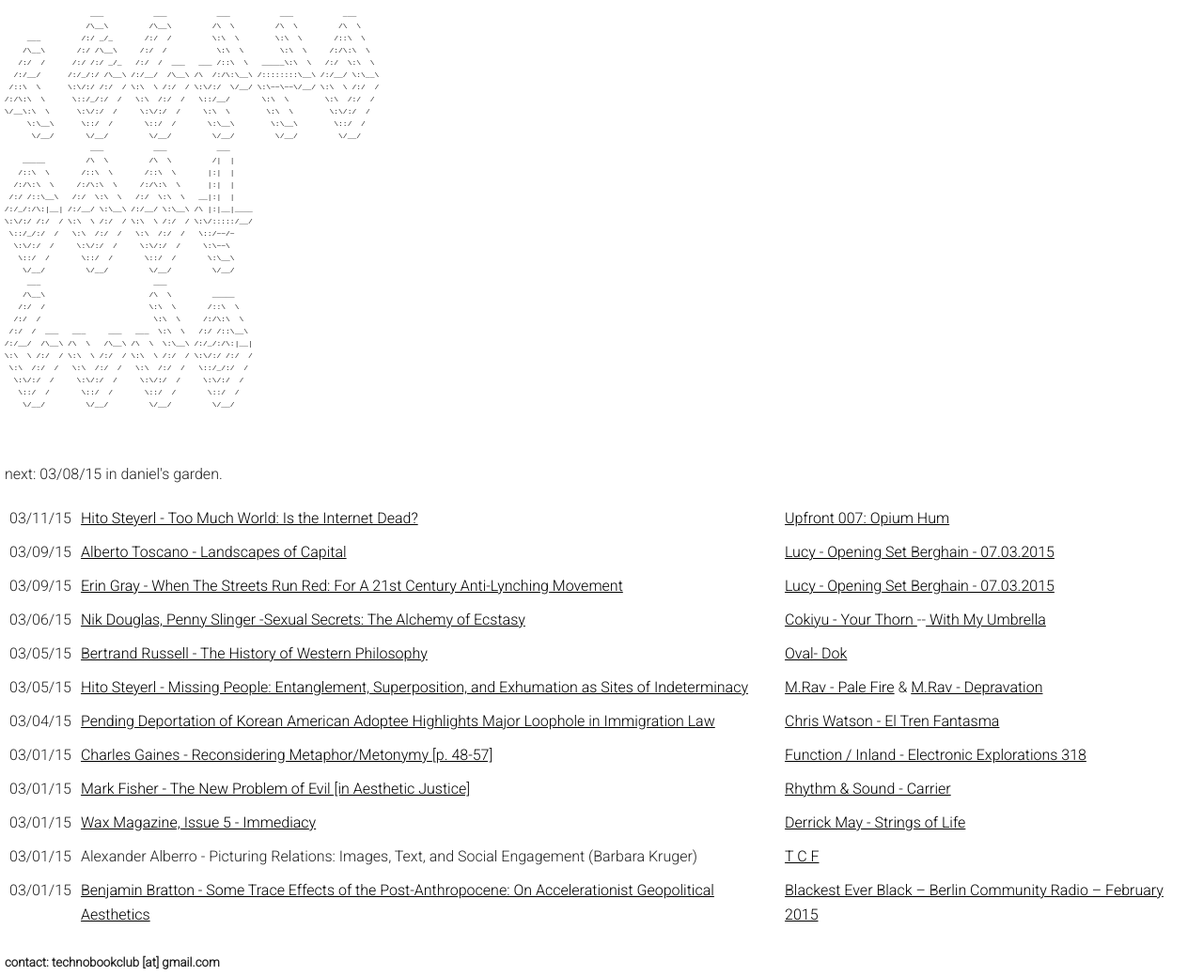
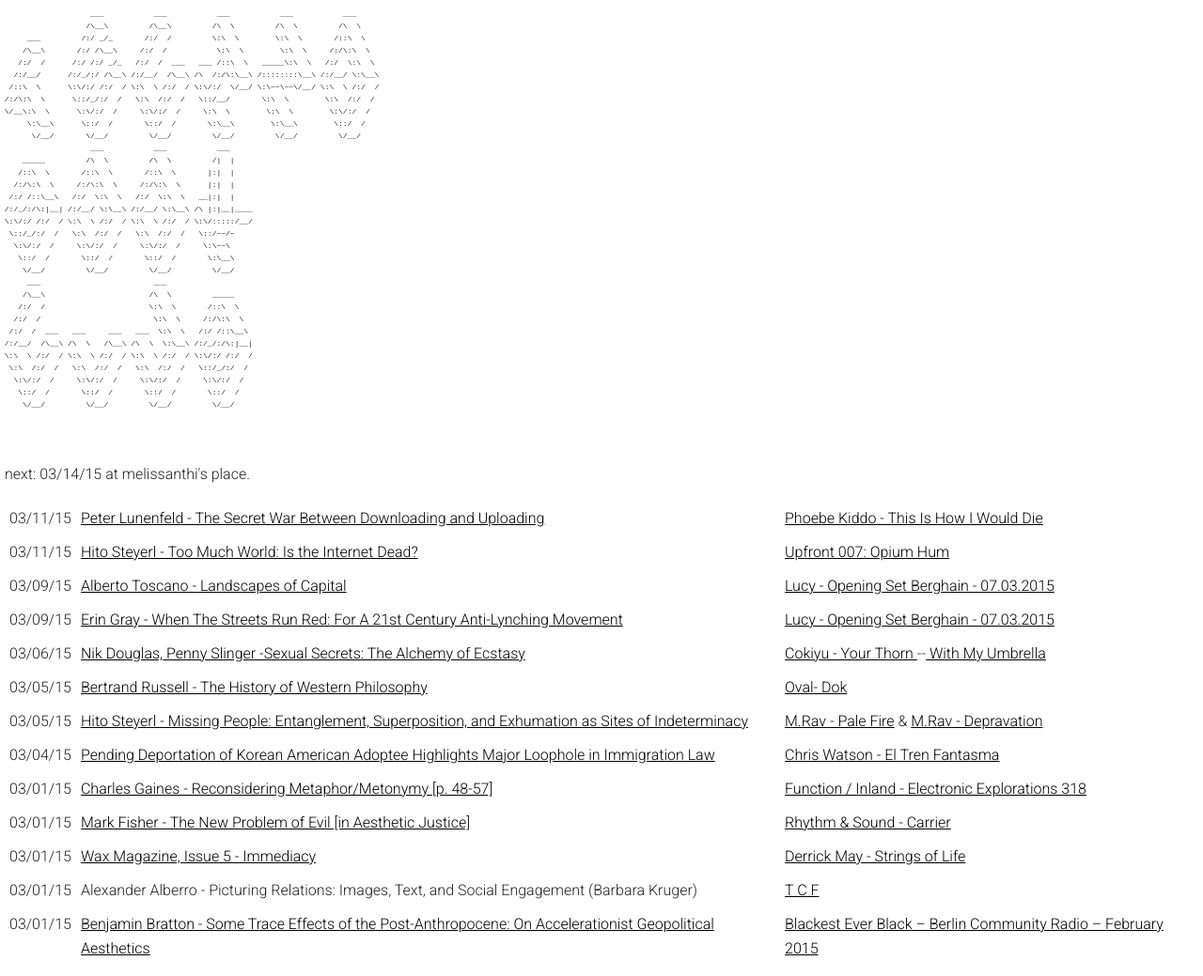
Before and after one commit to technobookclub/technobookclub, a plain HTML site: page index.html in a window 1280 px wide. Shown: the top 1039 px of the page at 94% size. Drawn offline with Linux system fonts and the light colour scheme.

Commit message:
Update index.html

```diff
--- a/index.html
+++ b/index.html
@@ -59,10 +59,11 @@
     <!--<h1>technobookclub</h1>-->
 
     <p>
-      next: 03/08/15 in daniel's garden.
+      next: 03/14/15 at melissanthi's place.
     </p>
 
     <table>
+    	<tr><td>03/11/15</td><td><a href="http://books.google.com/books?id=tGRiYN8kSiYC&printsec=frontcover&source=gbs_ge_summary_r&cad=0#v=onepage&q&f=false" target="_blank">Peter Lunenfeld - The Secret War Between Downloading and Uploading</a></td><td><a href="https://www.youtube.com/watch?v=11_kY8jLxl0" target="_blank">Phoebe Kiddo - This Is How I Would Die</a></td></tr>
     	<tr><td>03/11/15</td><td><a href="http://www.e-flux.com/journal/too-much-world-is-the-internet-dead/" target="_blank">Hito Steyerl - Too Much World: Is the Internet Dead?</a></td><td><a href="https://soundcloud.com/platform/boiler-room-upfront-007" target="_blank">Upfront 007: Opium Hum</a></td></tr>
     	<tr><td>03/09/15</td><td><a href="https://cartographiesoftheabsolute.wordpress.com/2015/03/02/landscapes-of-capital/" target="_blank">Alberto Toscano - Landscapes of Capital</a></td><td><a href="https://soundcloud.com/lucy/4h-set-berghain-berlin-07032015" target="_blank">Lucy - Opening Set Berghain - 07.03.2015</a></td></tr>
     	<tr><td>03/09/15</td><td><a href="http://www.metamute.org/editorial/articles/when-streets-run-red-21st-century-anti-lynching-movement" target="_blank">Erin Gray - When The Streets Run Red: For A 21st Century Anti-Lynching Movement</a></td><td><a href="https://soundcloud.com/lucy/4h-set-berghain-berlin-07032015" target="_blank">Lucy - Opening Set Berghain - 07.03.2015</a></td></tr>
```
